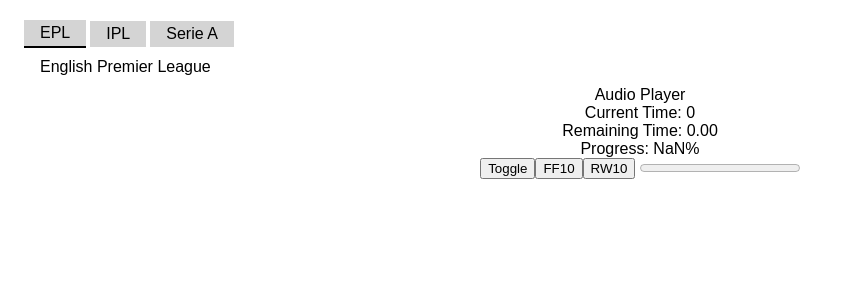
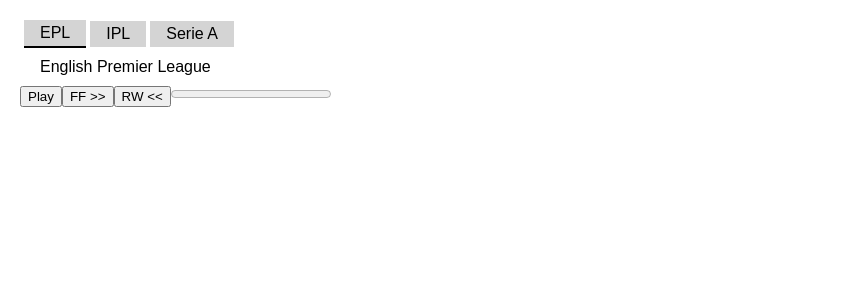
Before and after one commit to SandipNirmal/react-compound-component-examples, a React (Create React App) app: page / in a window 1280 px wide. Shown: the top 300 px of the page, without its empty margins (0-843 px from the left). Built offline with nearby package versions, Linux system fonts and the light colour scheme.

Commit message:
Added smaller player component

```diff
--- a/src/App.js
+++ b/src/App.js
@@ -2,14 +2,9 @@
 
 import {Mario_Bros_Medley} from './resources'
 
-import Tabs from "./Tabs/TabProvider";
-import TabHeader from "./Tabs/TabHeader";
-import TabDetail from "./Tabs/TabDetails";
+import {Tabs, TabDetail, TabHeader} from './Tabs/index'
 
-import AudioPlayer from './AudioPlayer/AudioPlayerProvider'
-import AudioPlayerProgressBar from './AudioPlayer/AudioProgress'
-
-// import StyledButton from './UIComponents/StyledButton'
+import {AudioPlayer, Controls, ProgressBar, PlayPause, Play, Pause, ForwardRewind} from './AudioPlayer/index'
 
 import './App.css';
 
@@ -23,11 +18,8 @@
         </Tabs>
 
         <AudioPlayer source={Mario_Bros_Medley}>
-          <AudioPlayerProgressBar/>
+          <Controls />
         </AudioPlayer>
-
-        {/* <StyledButton>Normal Button</StyledButton>
-        <StyledButton primary>Primary Button</StyledButton> */}
       </div>
     );
   }
--- /dev/null
+++ b/src/AudioPlayer/AudioControls.js
@@ -0,0 +1,13 @@
+import React from 'react'
+
+import PlayPause from './PlayPauseButton'
+import ForwardRewind from './ForwardRewindAudio'
+import ProgressBar from './AudioProgress'
+
+const AudioControls = () => <div style={{display: 'flex'}}>
+  <PlayPause/>
+  <ForwardRewind/>
+  <ProgressBar/>
+</div>
+
+export default AudioControls
--- a/src/AudioPlayer/AudioPlayerProvider.js
+++ b/src/AudioPlayer/AudioPlayerProvider.js
@@ -10,27 +10,42 @@
     isPlaying: false,
     currentTime: 0,
     totalTime: 0,
-    remainingTime: 0
+    remainingTime: 0,
+    title: ''
   }
 
   audioRef = React.createRef()
 
+  /**
+   * Plays current audio Content
+   */
   play = () => {
     const audioNode = this.audioRef.current
     audioNode.play()
 
-    const { currentTime, duration } = audioNode
-    this.setState({isPlaying: true, currentTime, remainingTime: duration - currentTime})
+    const {currentTime, duration} = audioNode
+    this.setState({
+      isPlaying: true,
+      currentTime,
+      remainingTime: duration - currentTime
+    })
 
     timeInterval = setInterval(this.updateTime, UPDATE_TIME)
   }
 
+  /**
+   * Pauses current audio Content
+   */
   pause = () => {
     const audioNode = this.audioRef.current
     audioNode.pause()
 
-    const {currentTime, duration } = audioNode
-    this.setState({isPlaying: false, currentTime, remainingTime: duration - currentTime})
+    const {currentTime, duration} = audioNode
+    this.setState({
+      isPlaying: false,
+      currentTime,
+      remainingTime: duration - currentTime
+    })
 
     clearInterval(timeInterval)
   }
@@ -52,9 +67,7 @@
         remainingTime: duration - currentPlaybackTime
       })
     } else if (currentTime >= totalTime) {
-      this.setState({
-        isPlaying: false
-      })
+      this.setState({isPlaying: false})
     }
   }
 
@@ -74,23 +87,41 @@
   }
 
   handleProgressBarClick = (progress) => {
-    const {state: {totalTime}} = this
+    const {state: {
+        totalTime
+      }} = this
     const currentTime = progress * this.state.totalTime
 
-    this.setState({currentTime, remainingTime: totalTime - currentTime})
+    this.setState({
+      currentTime,
+      remainingTime: totalTime - currentTime
+    })
 
     this.seekTo(currentTime)
   }
 
   handleCanPlayThrough = (e) => {
-    const {duration} = e.currentTarget
-    this.setState({totalTime: duration, remainingTime: duration})
+    const {duration, src} = e.currentTarget
+    const title = src.substring(src.lastIndexOf('/') + 1, src.length)
+
+    this.setState({
+      totalTime: duration,
+      remainingTime: duration,
+      title: title.substring(0, title.indexOf('.'))
+    })
   }
 
   forwardBy10s = () => {
-    const {state: {currentTime, totalTime} } = this
+    const {
+      state: {
+        currentTime,
+        totalTime
+      }
+    } = this
     let seekedTime = currentTime + 10
-    seekedTime = seekedTime > totalTime ? totalTime : seekedTime
+    seekedTime = seekedTime > totalTime
+      ? totalTime
+      : seekedTime
 
     this.seekTo(seekedTime)
     this.setState({
@@ -100,9 +131,17 @@
   }
 
   rewindBy10s = () => {
-    const {state: { currentTime, totalTime }, isPlaying } = this
+    const {
+      state: {
+        currentTime,
+        totalTime
+      },
+      isPlaying
+    } = this
     let seekedTime = currentTime - 10
-    seekedTime = seekedTime < 0 ? 0 : seekedTime
+    seekedTime = seekedTime < 0
+      ? 0
+      : seekedTime
 
     this.seekTo(seekedTime)
     this.setState({
@@ -118,7 +157,10 @@
     const audioNode = this.audioRef.current
     const {duration, currentTime} = audioNode
 
-    this.setState({currentTime: time, remainingTime: duration - currentTime})
+    this.setState({
+      currentTime: time,
+      remainingTime: duration - currentTime
+    })
 
   }
 
@@ -130,8 +172,11 @@
       state: {
         currentTime,
         remainingTime,
-        totalTime
+        totalTime,
+        title
       },
+      play,
+      pause,
       togglePlay,
       handleProgressBarClick,
       handleCanPlayThrough,
@@ -144,16 +189,25 @@
         value={{
         ...this.state,
         togglePlay,
-        handleProgressBarClick
+        handleProgressBarClick,
+        play,
+        pause,
+        forwardBy10s,
+        rewindBy10s
       }}>
-        <div>Audio Player</div>
+        {/* <div>Audio Player</div>
         <div>Current Time: {currentTime.toFixed(0)}</div>
         <div>Remaining Time: {getDurationInSeconds(remainingTime)}</div>
         <div>Progress: {getDurationInSeconds((currentTime / totalTime) * 100)}%</div>
         <button onClick={togglePlay}>Toggle</button>
         <button onClick={forwardBy10s}>FF10</button>
-        <button onClick={rewindBy10s}>RW10</button>
-        <audio ref={this.audioRef} src={source} onCanPlayThrough={handleCanPlayThrough}/> {this.props.children}
+        <button onClick={rewindBy10s}>RW10</button> */}
+        <audio
+          ref={this.audioRef}
+          src={source}
+          onCanPlayThrough={handleCanPlayThrough}/>
+        <div style={{textAlign: 'left'}}>{title}</div>
+        {this.props.children}
       </AudioPlayerContext.Provider>
     )
   }
--- /dev/null
+++ b/src/AudioPlayer/ForwardRewindAudio.js
@@ -0,0 +1,14 @@
+import React from 'react'
+
+import AudioPlayerContext from './AudioPlayerContext'
+
+const ForwardRewind = () => {
+  return <AudioPlayerContext.Consumer>
+    {({forwardBy10s, rewindBy10s}) => <React.Fragment>
+      <button onClick={forwardBy10s}>FF &gt;&gt; </button>
+      <button onClick={rewindBy10s}>RW &lt;&lt; </button>
+    </React.Fragment>}
+  </AudioPlayerContext.Consumer>
+}
+
+export default ForwardRewind
--- a/src/AudioPlayer/PauseButton.js
+++ b/src/AudioPlayer/PauseButton.js
@@ -0,0 +1,11 @@
+import React from 'react'
+
+import AudioPlayerContext from './AudioPlayerContext'
+
+const Pause = () => {
+  return <AudioPlayerContext.Consumer>
+    {({pause}) => <button onClick={pause}>Pause</button>}
+  </AudioPlayerContext.Consumer>
+}
+
+export default Pause
--- a/src/AudioPlayer/PlayButton.js
+++ b/src/AudioPlayer/PlayButton.js
@@ -0,0 +1,11 @@
+import React from 'react'
+
+import AudioPlayerContext from './AudioPlayerContext'
+
+const Play = () => {
+  return <AudioPlayerContext.Consumer>
+    {({play}) => <button onClick={play}>Play</button>}
+  </AudioPlayerContext.Consumer>
+}
+
+export default Play
--- a/src/AudioPlayer/PlayPauseButton.js
+++ b/src/AudioPlayer/PlayPauseButton.js
@@ -0,0 +1,13 @@
+import React from 'react'
+
+import AudioPlayerContext from './AudioPlayerContext'
+
+const PlayPasue = () => {
+  return <AudioPlayerContext.Consumer>
+    {({togglePlay, isPlaying}) => <button onClick={togglePlay}>{isPlaying
+        ? 'Pause'
+        : 'Play'}</button>}
+  </AudioPlayerContext.Consumer>
+}
+
+export default PlayPasue
--- /dev/null
+++ b/src/AudioPlayer/index.js
@@ -0,0 +1,17 @@
+import AudioPlayer from './AudioPlayerProvider'
+import Controls from './AudioControls'
+import ProgressBar from './AudioProgress'
+import ForwardRewind from './ForwardRewindAudio'
+import PlayPause from './PlayPauseButton'
+import Play from './PlayButton'
+import Pause from './PauseButton'
+
+export {
+  AudioPlayer,
+  Controls,
+  ProgressBar,
+  ForwardRewind,
+  Play,
+  Pause,
+  PlayPause
+}
--- /dev/null
+++ b/src/Tabs/index.js
@@ -0,0 +1,9 @@
+import Tabs from './TabProvider'
+import TabHeader from './TabHeader'
+import TabDetail from './TabDetails'
+
+export {
+  Tabs,
+  TabHeader,
+  TabDetail
+}
```
Also changed, not shown: src/AudioPlayer/SeekAudio.js (deleted).
